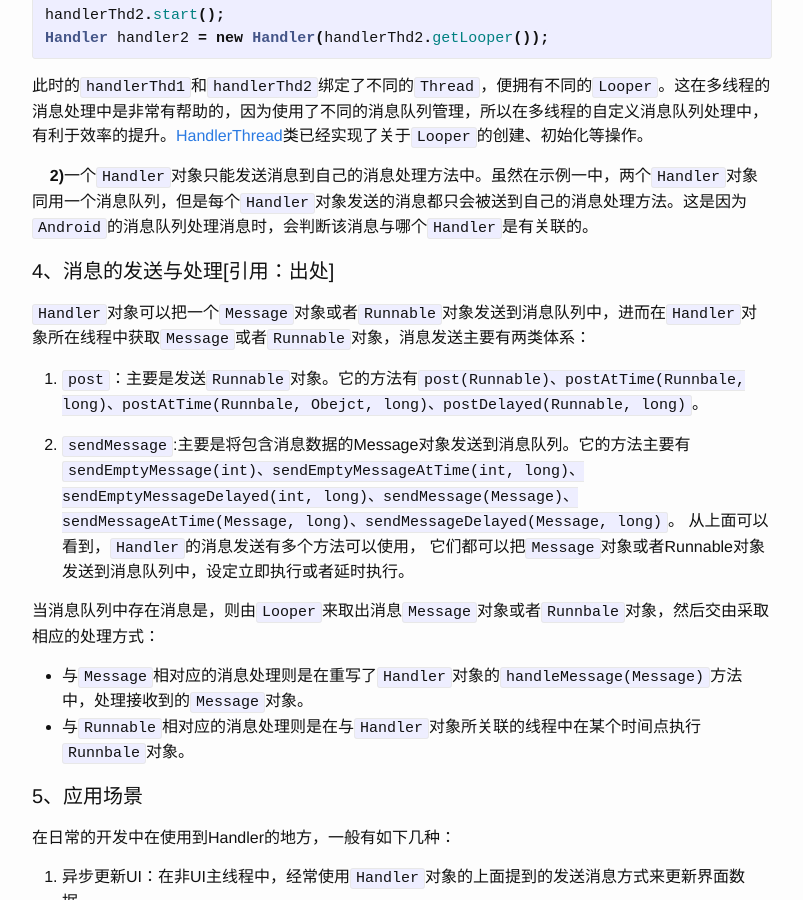
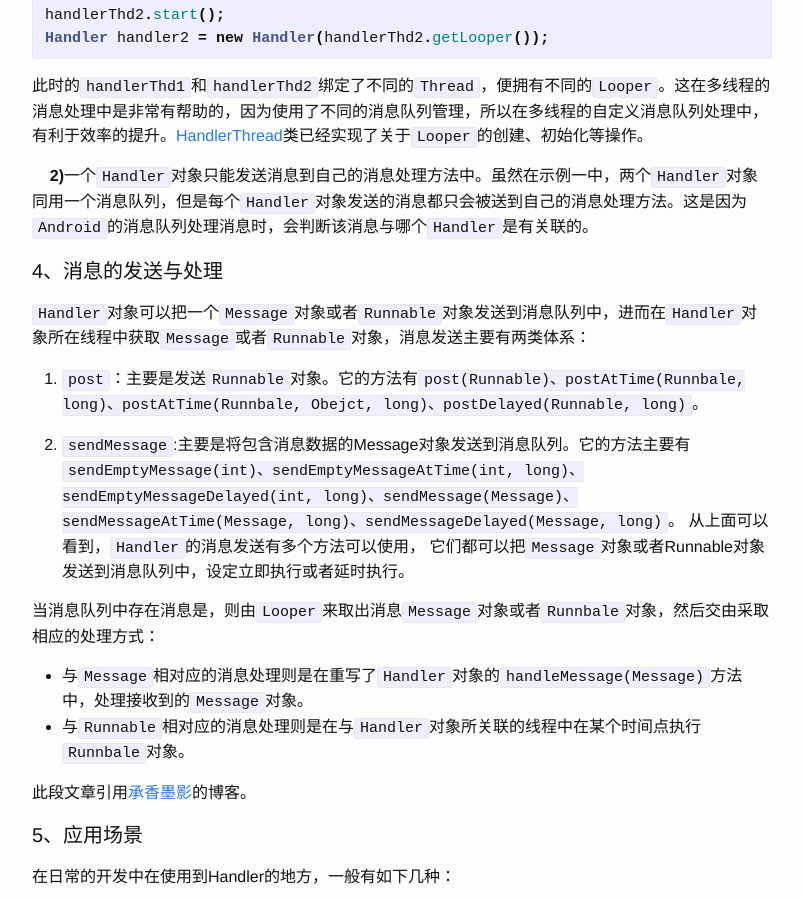
Before and after one commit to pengfeicheng/blog-1, a Jekyll site: the page built from _posts/2014-09-12-关于Android中的Handler的浅谈.md, in a window 1280 px wide and 900 px high, scrolled down 2214 px. Shown: the whole window, without its empty margins (238-1041 px from the left). Built offline with Jekyll 4.4.1, drawn with Linux system fonts in a browser that asks for light colours.

Commit message:
更新 关于Android中的Handler的浅谈 添加了文章中“消息的发送与处理”段落的引用出处

```diff
--- a/_posts/2014-09-12-关于Android中的Handler的浅谈.md
+++ b/_posts/2014-09-12-关于Android中的Handler的浅谈.md
@@ -86,7 +86,7 @@
 
 &nbsp;&nbsp;&nbsp;&nbsp;**2)**一个`Handler`对象只能发送消息到自己的消息处理方法中。虽然在示例一中，两个`Handler`对象同用一个消息队列，但是每个`Handler`对象发送的消息都只会被送到自己的消息处理方法。这是因为`Android`的消息队列处理消息时，会判断该消息与哪个`Handler`是有关联的。
 
-####4、消息的发送与处理[引用：出处]
+####4、消息的发送与处理
 
 `Handler`对象可以把一个`Message`对象或者`Runnable`对象发送到消息队列中，进而在`Handler`对象所在线程中获取`Message`或者`Runnable`对象，消息发送主要有两类体系：
 
@@ -100,6 +100,8 @@
 * 与`Message`相对应的消息处理则是在重写了`Handler`对象的`handleMessage(Message)`方法中，处理接收到的`Message`对象。
 * 与`Runnable`相对应的消息处理则是在与`Handler`对象所关联的线程中在某个时间点执行`Runnbale`对象。
 
+ 此段文章引用[承香墨影](http://www.cnblogs.com/plokmju/p/android_Handler.html)的博客。
+
 ####5、应用场景
 在日常的开发中在使用到Handler的地方，一般有如下几种：
 
```
